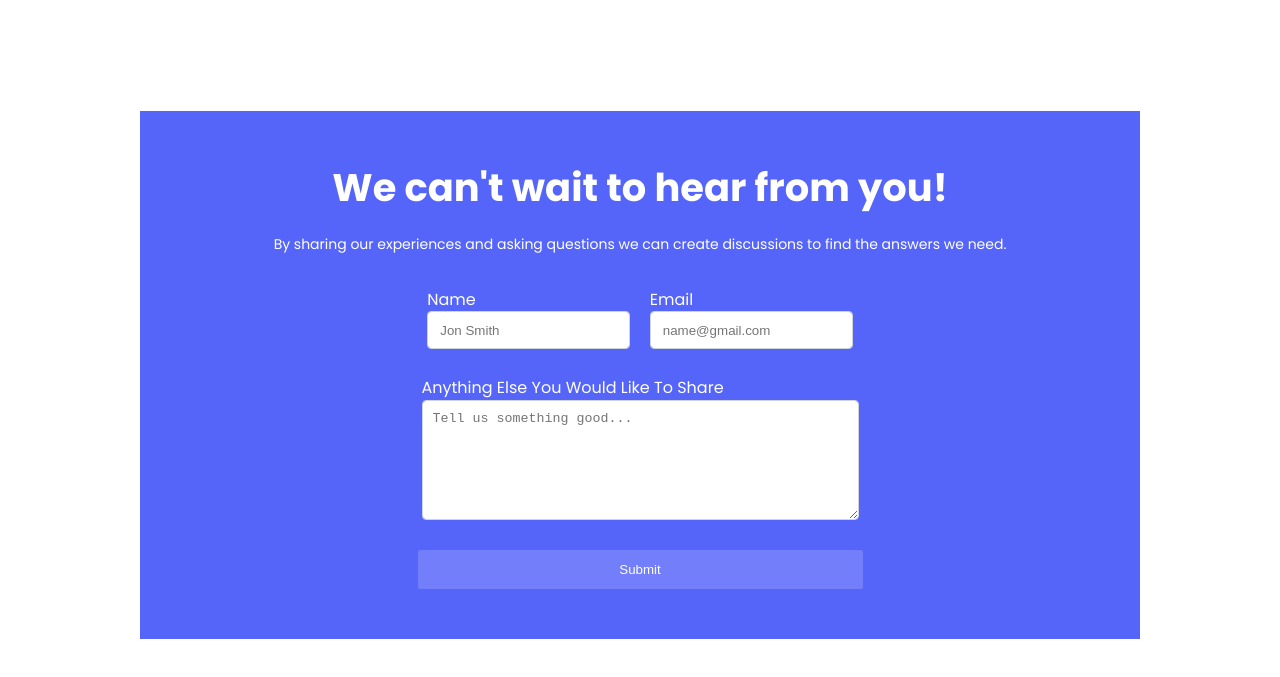
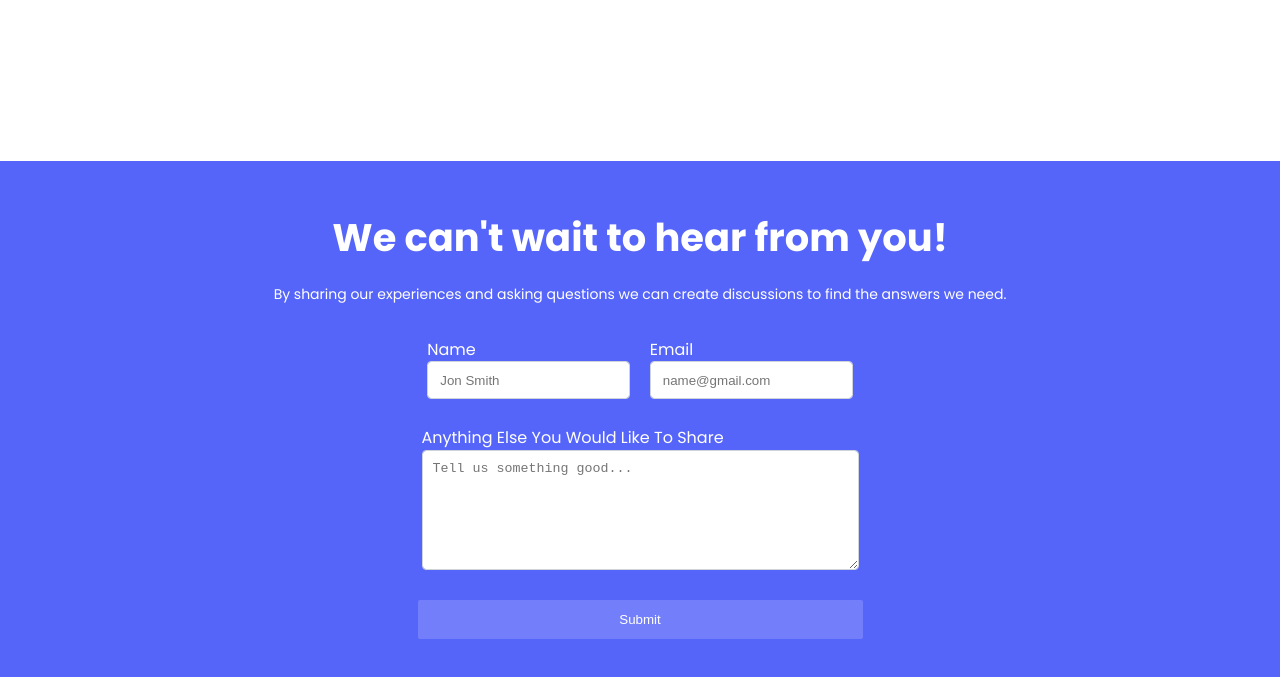
Before and after one commit to psarge2/mtwl-static, a plain HTML site: page index.html in a window 1280 px wide. Shown: the part 607-1284 px from the top of the page. Before the commit the page ends 1246 px from the top, so only its background shows below. Drawn offline with Linux system fonts and the light colour scheme.

Commit message:
added full with contact form

```diff
--- a/index.html
+++ b/index.html
@@ -78,7 +78,8 @@
 
 
     </section>
-    <section class="contact contact__wrapper" id="contact">
+    <section class="contact" id="contact">
+      <div class="contact__wrapper">
         <div class="contact__copy-container">
           <h1 class="contact__title">We can't wait to hear from you!</h1>
           <p class="contact__copy">By sharing our experiences and asking questions we can create discussions to find the
@@ -107,6 +108,8 @@
             </button>
           </div>
         </form>
+      </div>
+
 
 
     </section>
--- a/style.scss
+++ b/style.scss
@@ -278,6 +278,7 @@ ul {
 	line-height: 1.4;
 	color: rgba(0, 0, 0, 0.8);
 	background: $accent;
+	width: 100%;
 }
 .contact__wrapper {
 	display: flex;
```
Also changed, not shown: style.css, 1 other file. Lines whose indentation alone changed are shown as unchanged.
